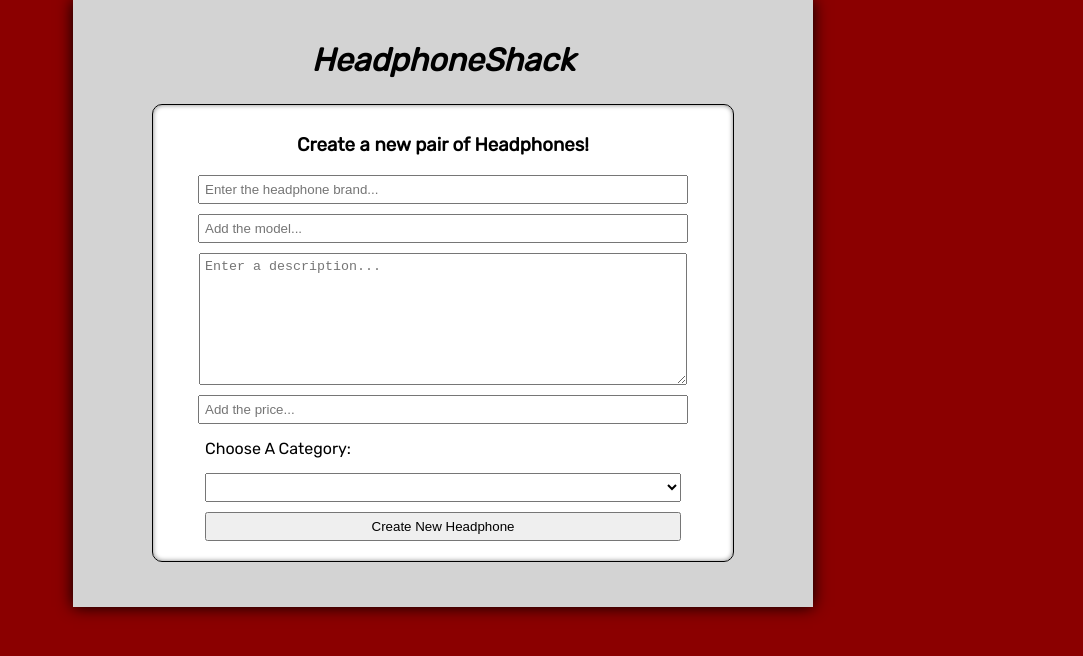
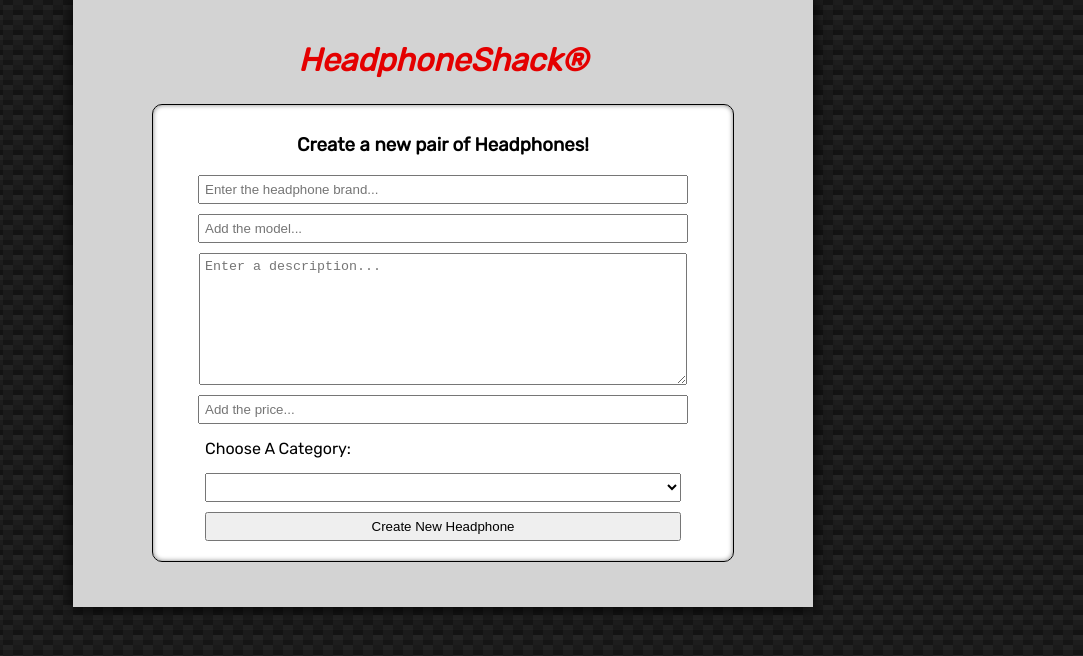
Before and after one commit to nnobile/headphoneshack_frontend, a plain HTML site: page index.html in a window 1280 px wide. Shown: the whole page, without its empty margins (197-1280 px from the left). Drawn offline with Linux system fonts and the light colour scheme; no server answers.

Commit message:
further styling edits

```diff
--- a/index.html
+++ b/index.html
@@ -12,7 +12,7 @@
         </head>
         <body>
 
-            <h1>HeadphoneShack</h1>
+            <h1>HeadphoneShack®</h1>
             <div class="form-container">
 
                 <form id="create-headphone-form" style="">
--- a/style.css
+++ b/style.css
@@ -1,5 +1,13 @@
 html{
-    background-color: darkred;
+    background:
+    linear-gradient(27deg, #151515 5px, transparent 5px) 0 5px,
+    linear-gradient(207deg, #151515 5px, transparent 5px) 10px 0px,
+    linear-gradient(27deg, #222 5px, transparent 5px) 0px 10px,
+    linear-gradient(207deg, #222 5px, transparent 5px) 10px 5px,
+    linear-gradient(90deg, #1b1b1b 10px, transparent 10px),
+    linear-gradient(#1d1d1d 25%, #1a1a1a 25%, #1a1a1a 50%, transparent 50%, transparent 75%, #242424 75%, #242424);
+    background-color: #131313;
+    background-size: 20px 20px;
 }
 
 body{
@@ -14,6 +22,7 @@
 h1 {
     text-align: center;
     font-style: italic;
+    color: rgb(228, 0, 0);
 }
 
 h3{
```
